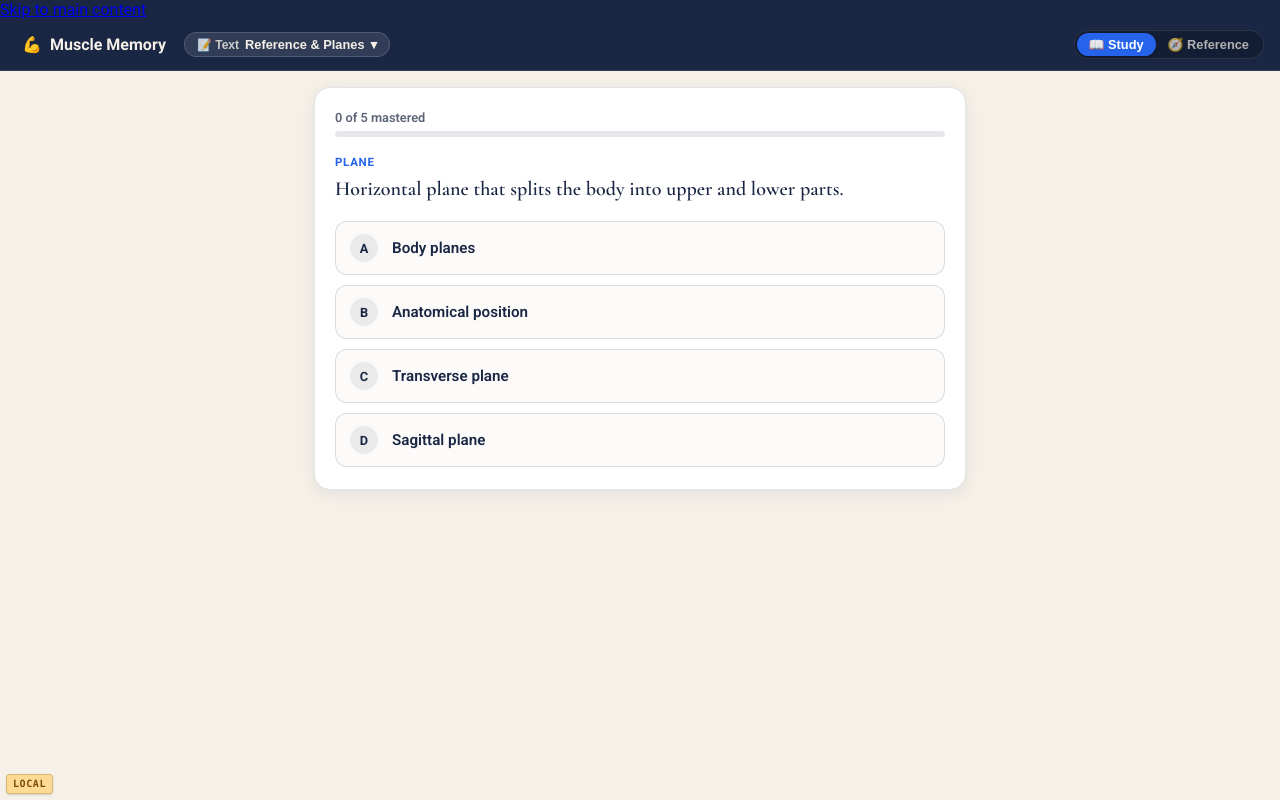
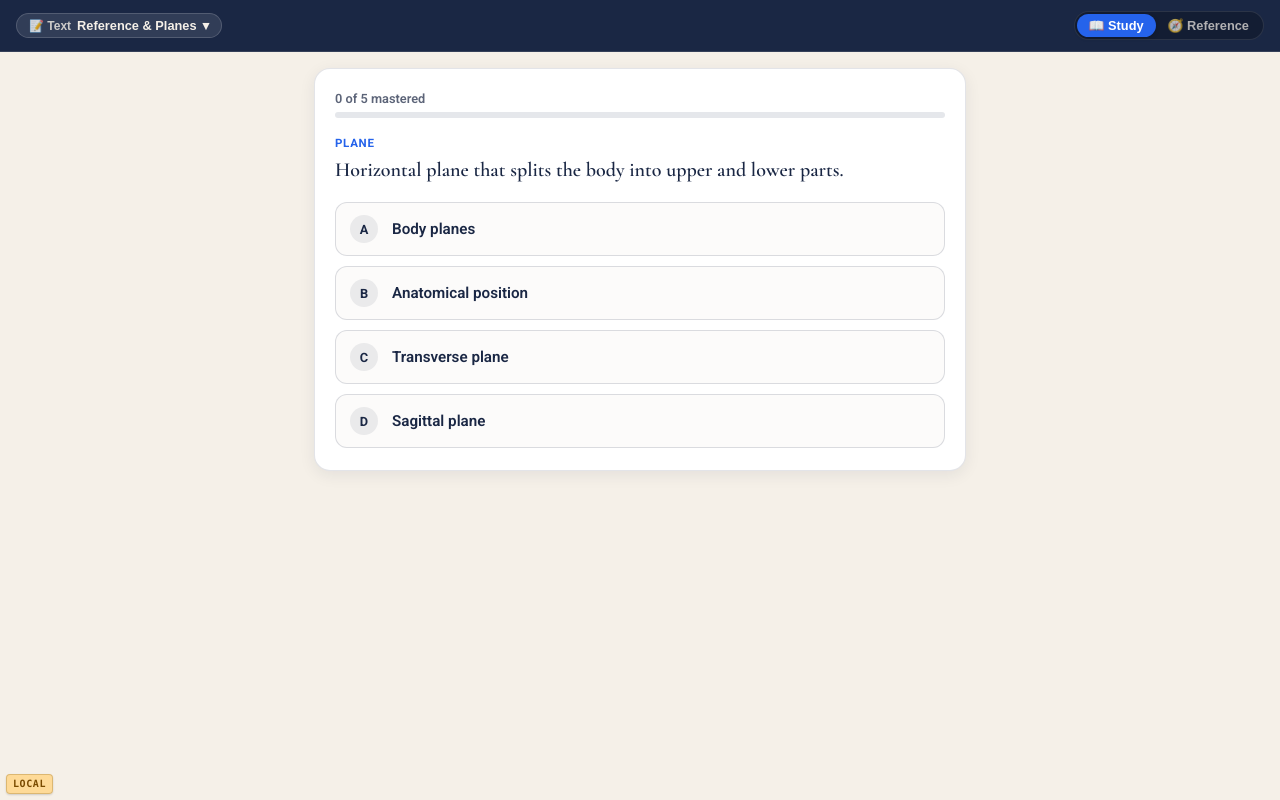
Before and after one commit to LikeMyBread/muscle, a React (Vite) app: page / in a window 1280 px wide. Built offline with nearby package versions, Linux system fonts and the light colour scheme; a web font is replaced by a local one.

Commit message:
Remove SkipToMain, header brand link, import shared.css directly, and add .nojekyll

```diff
--- a/scripts/deploy-gh-pages.mjs
+++ b/scripts/deploy-gh-pages.mjs
@@ -23,9 +23,14 @@ try {
 
   const indexPath = path.join(distDir, 'index.html');
   const cnamePath = path.join(distDir, 'CNAME');
+  const nojekyllPath = path.join(distDir, '.nojekyll');
 
   if (!fs.existsSync(indexPath)) {
     throw new Error(`Build output missing: ${indexPath}`);
+  }
+
+  if (!fs.existsSync(nojekyllPath)) {
+    fs.writeFileSync(nojekyllPath, '');
   }
 
   if (!fs.existsSync(cnamePath)) {
--- a/src/muscle/App.tsx
+++ b/src/muscle/App.tsx
@@ -1,5 +1,4 @@
 import { lazy, Suspense, useEffect, useState } from 'react';
-import SkipToMain from '../shared/components/SkipToMain';
 import WorkoutPanel from './components/workout/WorkoutPanel';
 import MuscleAnatomyDebugPanel from './components/debug/MuscleAnatomyDebugPanel';
 import AppHeader from './components/AppHeader';
@@ -62,7 +61,6 @@ export default function App() {
   if (appMode !== 'reference') {
     return (
       <>
-        <SkipToMain />
         <div
           className="muscle-app muscle-app--study-mode"
           data-testid="muscle-app"
@@ -79,7 +77,6 @@ export default function App() {
   // Reference mode (classic split view with persistent header)
   return (
     <>
-      <SkipToMain />
       <div
         className="muscle-app muscle-app--reference-mode"
         data-testid="muscle-app"
--- a/src/muscle/components/AppHeader.tsx
+++ b/src/muscle/components/AppHeader.tsx
@@ -16,18 +16,6 @@ export default function AppHeader() {
   return (
     <header className="muscle-app-header" role="banner">
       <div className="muscle-app-header__left">
-        <button
-          type="button"
-          className="muscle-app-header__brand"
-          onClick={() => setAppMode('study')}
-          title="Muscle Memory Study"
-        >
-          <span className="muscle-app-header__logo" aria-hidden="true">
-            💪
-          </span>
-          <span className="muscle-app-header__title">Muscle Memory</span>
-        </button>
-
         {appMode === 'study' && activeUnit ? (
           <button
             type="button"
--- a/src/muscle/main.tsx
+++ b/src/muscle/main.tsx
@@ -13,6 +13,7 @@ import { initMaterialIconRuntime } from '../shared/ui/icons/materialIconsBootstr
 import App from './App';
 import '../shared/components/music/appSharedThemes.css';
 import '../shared/styles/labsChrome.css';
+import '../../public/styles/shared.css';
 import './muscle.css';
 import './study/studyMode.css';
 
--- a/src/muscle/study/studyMode.css
+++ b/src/muscle/study/studyMode.css
@@ -23,25 +23,6 @@
   display: flex;
   align-items: center;
   gap: 12px;
-}
-
-.muscle-app-header__brand {
-  display: flex;
-  align-items: center;
-  gap: 8px;
-  background: none;
-  border: none;
-  color: var(--muscle-cream);
-  cursor: pointer;
-  padding: 4px 6px;
-  border-radius: 6px;
-  font-family: inherit;
-  font-weight: 700;
-  font-size: 1rem;
-}
-
-.muscle-app-header__brand:hover {
-  background: rgba(255, 255, 255, 0.08);
 }
 
 .muscle-app-header__unit-pill {
```
Also changed, not shown: 1 other file (tests, documents, lock files or other folders).
